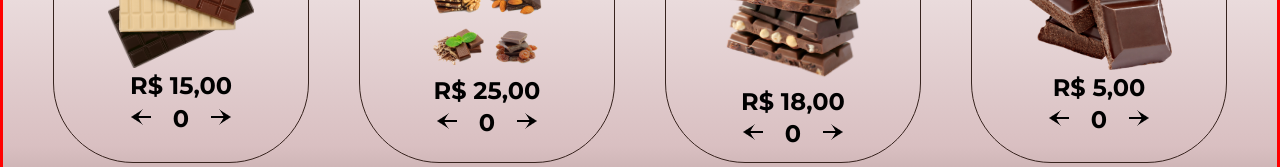
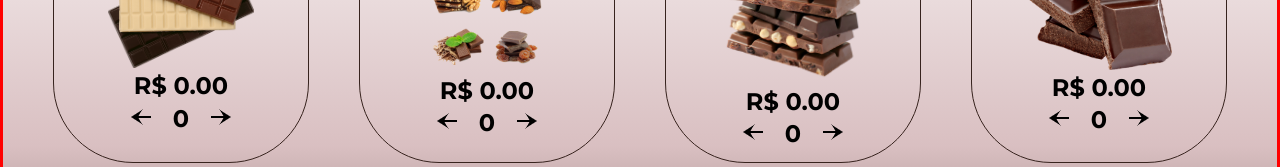
Before and after one commit to lolimamota/loja-de-chocolates, a React (Vite) app: page / in a window 1280 px wide. Shown: the part 313-480 px from the top of the page. Built offline with nearby package versions, Linux system fonts and the light colour scheme.

Commit message:
funcionalizou o valor com a quantidade

```diff
--- a/src/Components/Main/Card.jsx
+++ b/src/Components/Main/Card.jsx
@@ -1,7 +1,7 @@
 import React, {useState} from "react";
-import styled from 'styled-components'
-import More from '../../assets/mais.png'
-import Menos from '../../assets/menos.png'
+import styled from 'styled-components';
+import More from '../../assets/mais.png';
+import Menos from '../../assets/menos.png';
 
 const Section = styled.section
     `border-radius: 5rem;
@@ -32,11 +32,15 @@ export default function Card({photo, price, alt}){
     return(
         <Section className="cartao">
         <img src={photo} alt={alt} width={'150px'}/>
-        <h2>{price}</h2>
+        <h2>R$ {(price*item).toFixed(2)}</h2>
         <Div className="buttonCard">
-        <Button onClick={Rem}> <img src={Menos} alt="Seta apontando para a esquerda" /> </Button>
+        <Button onClick={Rem}>
+            <img src={Menos} alt="Seta apontando para a esquerda"/>
+        </Button>
         <h2>{item}</h2>
-        <Button onClick={Add}> <img src={More} alt="Seta apontando para a direita" /> </Button>
+        <Button onClick={Add}>
+            <img src={More} alt="Seta apontando para a direita"/>
+        </Button>
         </Div>
         <Button></Button>
         </Section>
--- a/src/Components/Main/Main.jsx
+++ b/src/Components/Main/Main.jsx
@@ -14,14 +14,15 @@ import Square from '../../assets/quadradinhos.png';
 // `;
 
 export default function Main(){
+
     return(
         <section className="main">
         <h1 className="h1Main">Chocolates</h1>
         <div className="divMain">
-        <Card photo={Barra} alt={"A imagem tem três barras de chocolate, sendo uma amargo, outra ao leite e a terceira é branco."} price={"R$ 15,00"}/>
-        <Card photo={BarraArt} alt={"A imagem mostra várias barras de chocolate ao leite com diferentes tipos de produtos para dar sabor, exemplo: laranja, café, hortelã, amendoim, uva passas, avelãs e noz."} price={"R$ 25,00"}/>
-        <Card photo={Pilha} alt={"A imagem mostra 7 barras de chocolate ao leite empilhadas de vários tipos, por exemplo, com uva passa ou amendoim."} price={"R$ 18,00"}/>
-        <Card photo={Square} alt={"A imagem mostra pequenos quadradinhos de chocolate ao leite empilhados."} price={"R$ 5,00"}/>
+        <Card photo={Barra} alt={"A imagem tem três barras de chocolate, sendo uma amargo, outra ao leite e a terceira é branco."} price={15}/>
+        <Card photo={BarraArt} alt={"A imagem mostra várias barras de chocolate ao leite com diferentes tipos de produtos para dar sabor, exemplo: laranja, café, hortelã, amendoim, uva passas, avelãs e noz."} price={25}/>
+        <Card photo={Pilha} alt={"A imagem mostra 7 barras de chocolate ao leite empilhadas de vários tipos, por exemplo, com uva passa ou amendoim."} price={18}/>
+        <Card photo={Square} alt={"A imagem mostra pequenos quadradinhos de chocolate ao leite empilhados."} price={5}/>
         </div>
         </section>
     )
```
